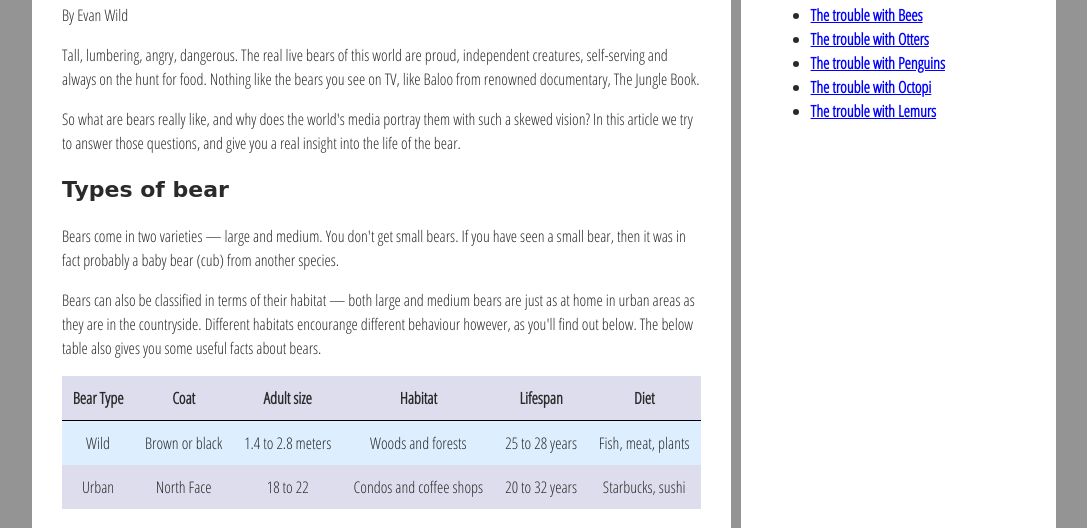
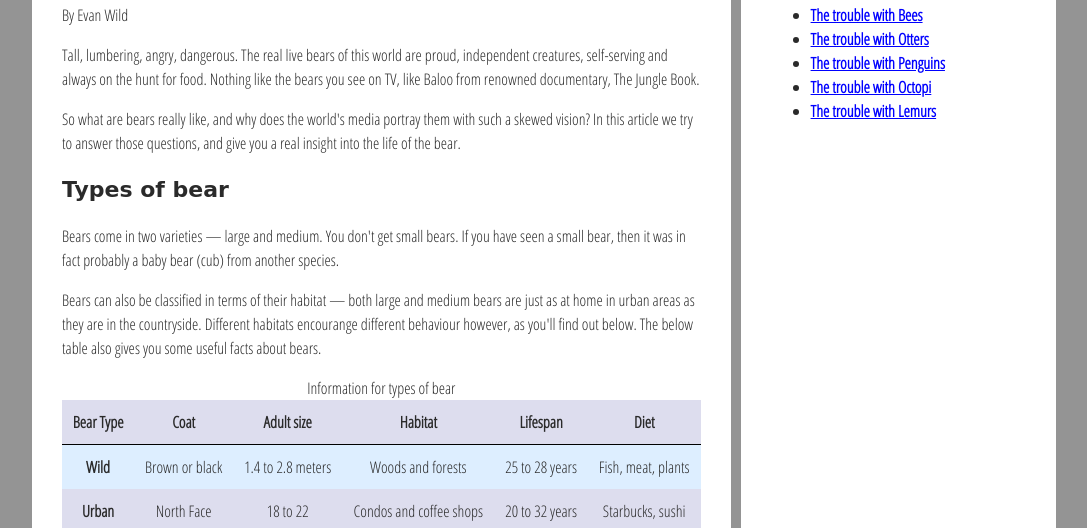
Before and after one commit to josephttran/accessibility-troubleshooting, a plain HTML site: page index.html in a window 1280 px wide. Shown: the part 272-800 px from the top of the page, without its empty margins (96-1183 px from the left). Drawn offline with Linux system fonts and the light colour scheme; a web font is replaced by a local one.

Commit message:
Make table accessible to screen readers

```diff
--- a/index.html
+++ b/index.html
@@ -62,6 +62,7 @@
         </p>
 
         <table>
+          <caption>Information for types of bear</caption>
           <thead>
             <tr>
               <th scope="col">Bear Type</th>
@@ -74,7 +75,7 @@
           </thead>
           <tbody>
             <tr>
-              <td>Wild</td>
+              <th scope="row">Wild</td>
               <td>Brown or black</td>
               <td>1.4 to 2.8 meters</td>
               <td>Woods and forests</td>
@@ -82,7 +83,7 @@
               <td>Fish, meat, plants</td>
             </tr>
             <tr>
-              <td>Urban</td>
+              <th scope="row">Urban</td>
               <td>North Face</td>
               <td>18 to 22</td>
               <td>Condos and coffee shops</td>
```
